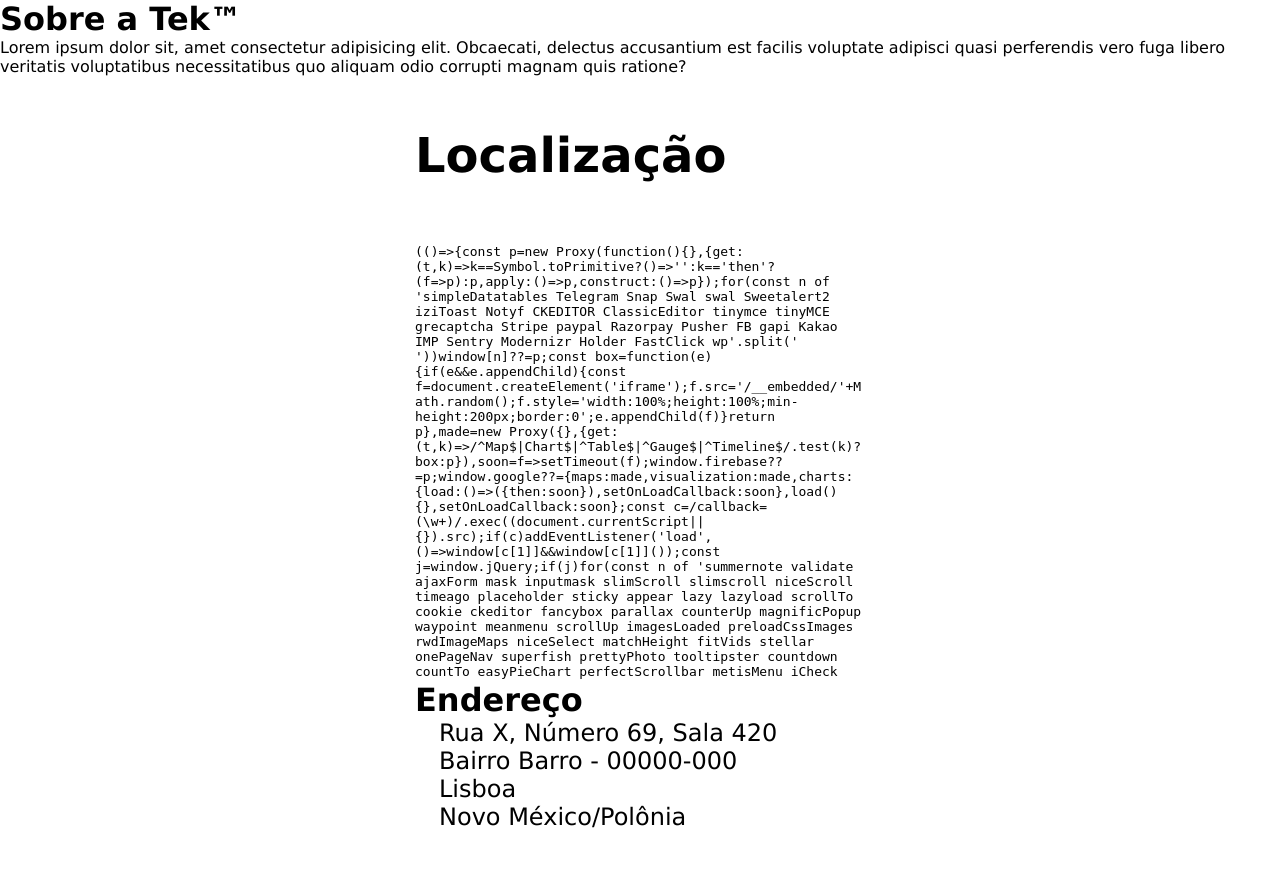
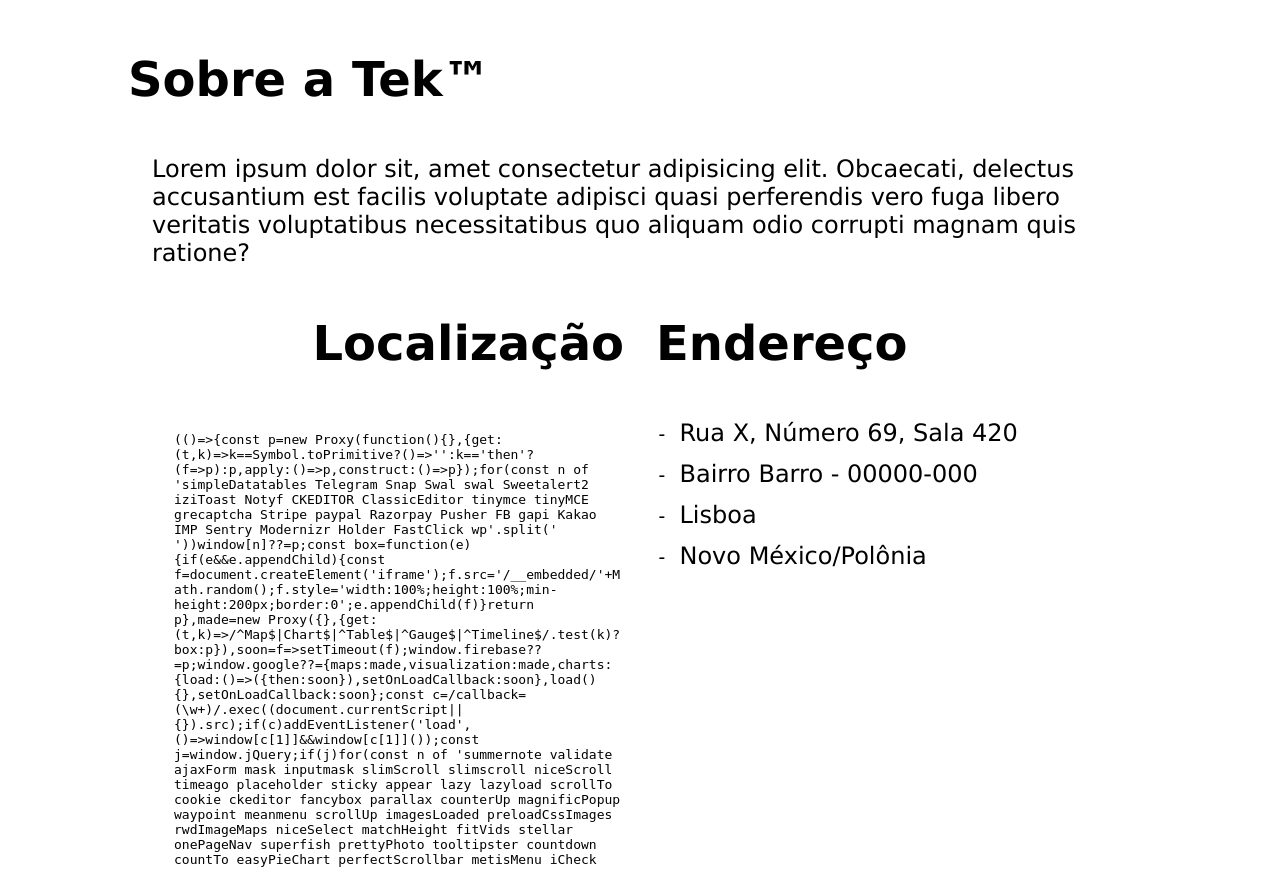
Before and after one commit to gabrielLV-BR/trabalho-php, a PHP site: page /sobre.php in a window 1280 px wide. Shown: the part 135-1008 px from the top of the page. Before the commit the page ends 963 px from the top, so only its background shows below. Run offline with PHP 8.4, Linux system fonts and the light colour scheme; some libraries are stand-ins or nearby versions.

Commit message:
Finalizado estilo da página Sobre

```diff
--- a/public/css/global.css
+++ b/public/css/global.css
@@ -1,9 +1,9 @@
 :root {
     --r: #fe3050;
     --g: #20fe40;
-    --b: #1030fe;
+    --b: #552fc6;
 
-    --hover-fg-color: red;
+    --hover-fg-color: white;
     --hover-bg-color: var(--b);
 }
 
--- a/public/css/sobre.css
+++ b/public/css/sobre.css
@@ -1,3 +1,63 @@
-.sobre {
+main {
+    width: 100vw;
+    padding: 0.2em 10%;
+    display: flex;
+    flex-direction: column;
+    align-items: center;
+}
 
+main h1 {
+    font-size: 3em;
+    margin: 1em 0;
 }
+
+main h2 {
+    font-size: 2em;
+}
+
+main p {
+    font-size: 1.5em;
+    margin-left: 1em;
+}
+
+main section {
+    display: flex;
+    flex-direction: row;
+    align-items: flex-start;
+    justify-content: center;
+
+    gap: 2rem;
+}
+
+main section span {
+    width: 450px;
+}
+
+main section p {
+    width: fit-content;
+    margin: 0.8rem 0;
+}
+
+main section .localizacao {
+    text-align: right;
+}
+
+main section .endereco {
+    text-align: left;
+}
+
+.endereco p::before {
+    content: ' - ';
+    font-family: monospace;
+}
+
+@media screen and (max-width: 830px) {
+    main section {
+        flex-direction: column;
+        align-items: center;
+    }
+
+    main section * {
+        text-align: center;
+    }
+}
--- a/sobre.php
+++ b/sobre.php
@@ -10,7 +10,7 @@
   <link rel="stylesheet" href="public/css/global.css">
   <link rel="stylesheet" href="public/css/index.css">
   <link rel="stylesheet" href="public/css/footer.css">
-  <link rel="stylesheet" href="public/css/footer.css">
+  <link rel="stylesheet" href="public/css/sobre.css">
 
   <script src="js/carrossel.js" defer></script>
 </head>
@@ -22,22 +22,43 @@
 
   <?php echo get_header(); ?>
 
+  <main>
     <div class="sobre">
       <h1>Sobre a Tek&trade;</h1>
       <p>Lorem ipsum dolor sit, amet consectetur adipisicing elit. Obcaecati, delectus accusantium est facilis voluptate adipisci quasi perferendis vero fuga libero veritatis voluptatibus necessitatibus quo aliquam odio corrupti magnam quis ratione?</p>
     </div>
-  <main>
     <section>
+      <span class="localizacao">
         <h1>Localização</h1>
         <!-- <div class="map-placeholder" style="width: 450px; height: 450px; background-color: green;"></div> -->
-      <div class="mapouter"><div class="gmap_canvas"><iframe width="450" height="450" id="gmap_canvas" src="https://maps.google.com/maps?q=2880%20Broadway,%20New%20York&t=&z=15&ie=UTF8&iwloc=&output=embed" frameborder="0" scrolling="no" marginheight="0" marginwidth="0"></iframe><a href="https://fmovies-online.net"></a><br><style>.mapouter{position:relative;text-align:right;height:450px;width:450px;}</style><a href="https://www.embedgooglemap.net">google maps for website</a><style>.gmap_canvas {overflow:hidden;background:none!important;height:450px;width:450px;}</style></div></div>
-    </section>
-    <section>
-      <h2>Endereço</h2>
+        <div class="mapouter">
+          <div class="gmap_canvas"><iframe width="450" height="450" id="gmap_canvas" src="https://maps.google.com/maps?q=2880%20Broadway,%20New%20York&t=&z=15&ie=UTF8&iwloc=&output=embed" frameborder="0" scrolling="no" marginheight="0" marginwidth="0"></iframe><a href="https://fmovies-online.net"></a><br>
+            <style>
+              .mapouter {
+                position: relative;
+                text-align: right;
+                height: 450px;
+                width: 450px;
+              }
+            </style><a href="https://www.embedgooglemap.net">google maps for website</a>
+            <style>
+              .gmap_canvas {
+                overflow: hidden;
+                background: none !important;
+                height: 450px;
+                width: 450px;
+              }
+            </style>
+          </div>
+        </div>
+      </span>
+      <span class="endereco">
+        <h1>Endereço</h1>
         <p>Rua X, Número 69, Sala 420</p>
         <p>Bairro Barro - 00000-000</p>
         <p>Lisboa</p>
         <p>Novo México/Polônia</p>
+      </span>
     </section>
   </main>
   <section class="contato">
--- a/templates/header.php
+++ b/templates/header.php
@@ -5,9 +5,9 @@
     <header>
           <h1 class='logo'></h1>
           <ul>
-              <li><a href='#'>Início</a></li>
+              <li><a href='index.php'>Início</a></li>
               <li><a href='sobre.php'>Sobre</a></li>
-              <li><a href='#'>Contato</a></li>
+              <li><a href='contato.php'>Contato</a></li>
           </ul>
       </header>
   ";
```
Also changed, not shown: contato.php (added, +12 -0 lines). Lines whose indentation alone changed are shown as unchanged.
